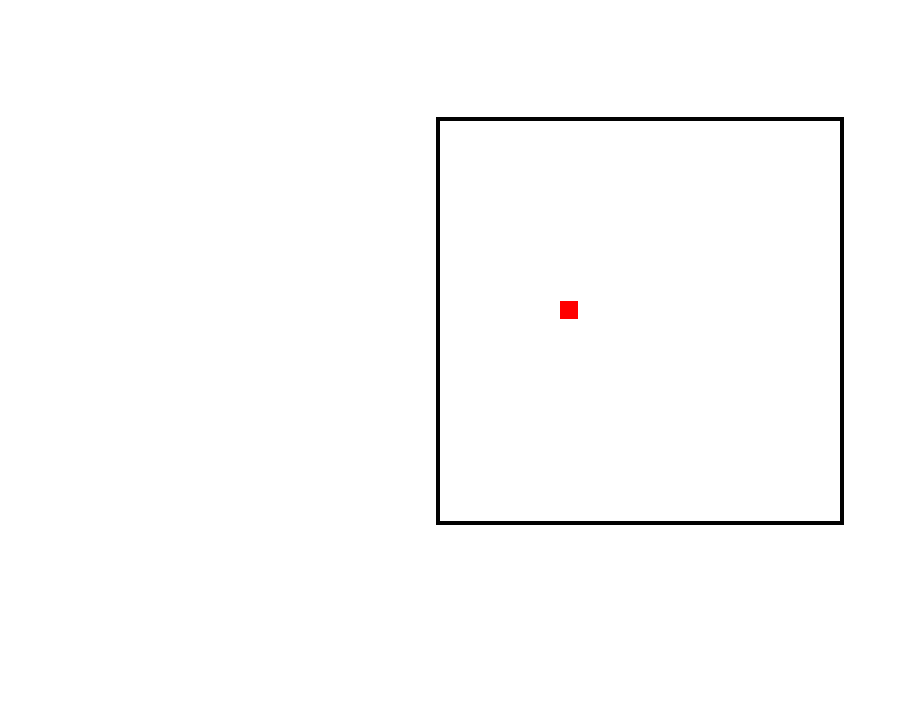
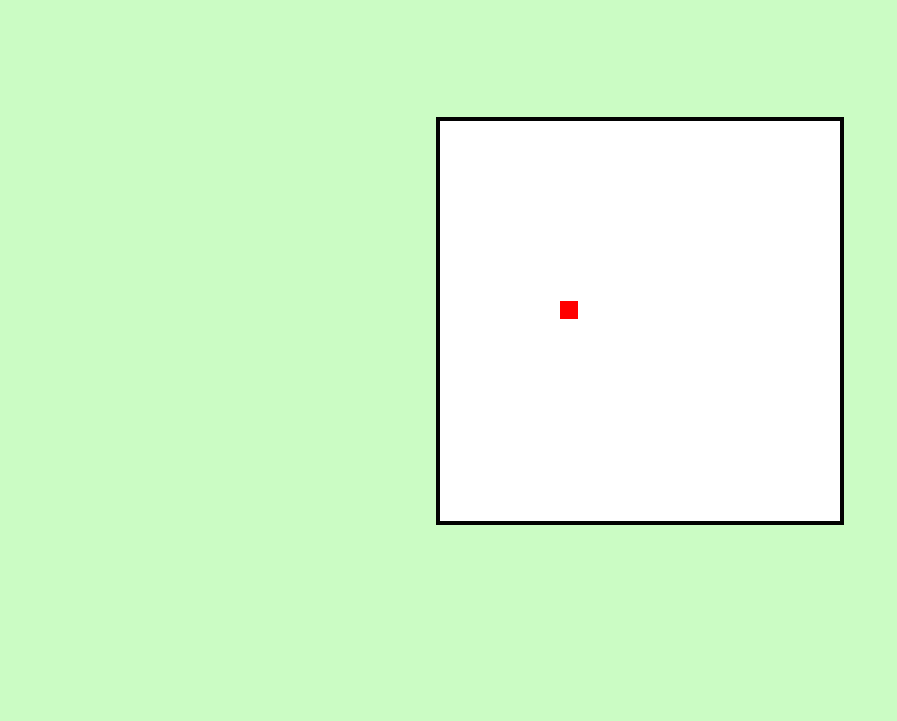
Before and after one commit to ViniciusH97/Snake_game, a plain HTML site: page index.html in a window 1280 px wide. Shown: the part 79-800 px from the top of the page, without its empty margins (0-897 px from the left). Drawn offline with Linux system fonts and the light colour scheme.

Commit message:
change background to green

```diff
--- a/index.html
+++ b/index.html
@@ -11,7 +11,7 @@
             align-items: center;
             height: 100vh;
             margin: 0;
-            background-color: white;
+            background-color: rgb(203, 252, 196);
             font-family: Arial, sans-serif;
         }
 
```
